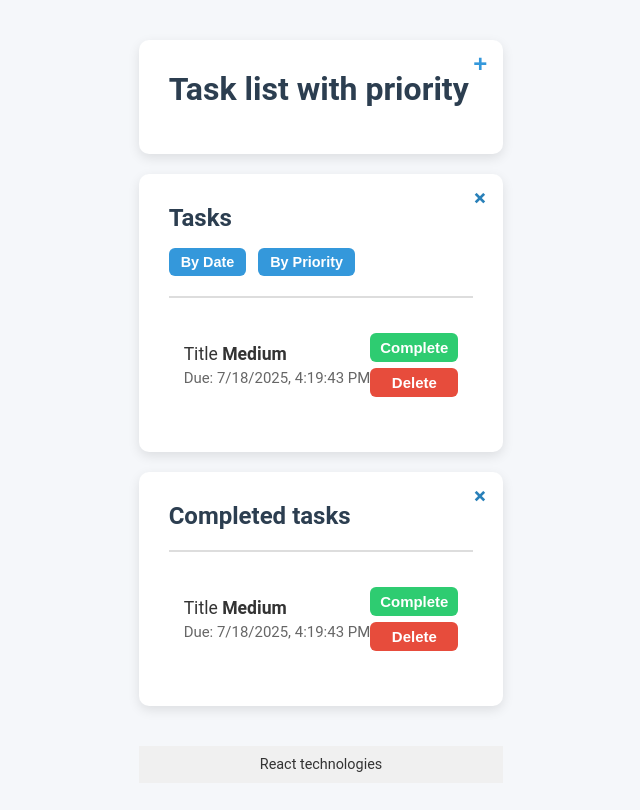
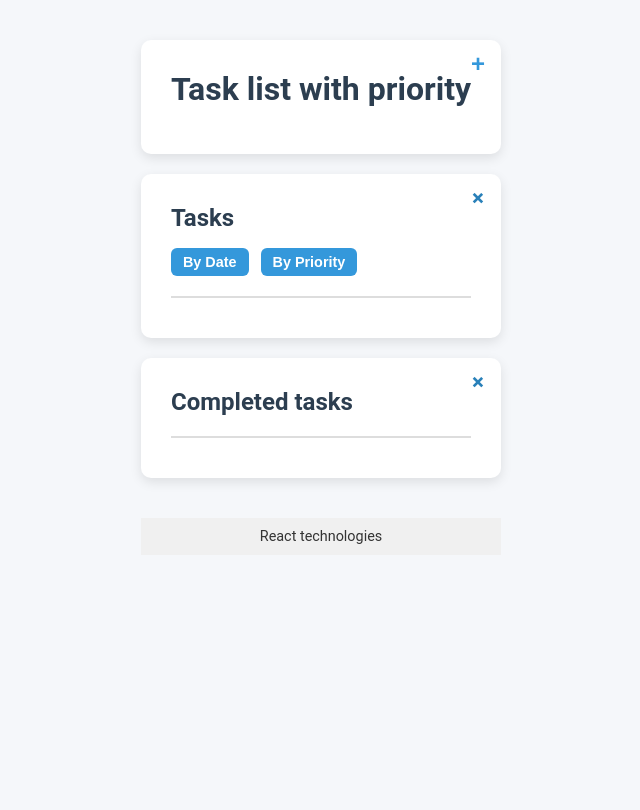
Before and after one commit to Filichkin/taskList, a React app: page / in a window 1280 px wide. Shown: the top 810 px of the page, without its empty margins (319-959 px from the left). Built offline with nearby package versions, Linux system fonts and the light colour scheme; the HTML template or start-up script is replaced by a standard one.

Commit message:
upd TaskList

```diff
--- a/src/App.jsx
+++ b/src/App.jsx
@@ -22,6 +22,9 @@
   }
 
   console.log(tasks);
+
+  const activeTasks = tasks.filter(task => !task.completed);
+  const compliredTasks = tasks.filter(task => task.completed);
 
   return (
   <div className="app">
@@ -48,7 +51,7 @@
         <button className="sort-button">By Date</button>
         <button className="sort-button">By Priority</button>
       </div>
-      {openSection.tasks && <TaskList />}
+      {openSection.tasks && <TaskList activeTasks={activeTasks}/>}
     </div>
 
     <div className="completed-task-container">
@@ -109,10 +112,13 @@
   );
 }
 
-function TaskList() {
+function TaskList({ activeTasks }) {
+
   return (
     <ul className="task-list">
-      <TaskItem />
+      {activeTasks.map((task) => (
+        <TaskItem task={task} key={task.id}/>
+        ))}
     </ul>
   );
 }
@@ -120,20 +126,22 @@
 function CompletedTaskList() {
   return (
     <ul className="completed-task-list">
-      <TaskItem />
+      {/* <TaskItem /> */}
     </ul>
   )
 }
 
-function TaskItem() {
+function TaskItem({ task }) {
+  const {title, priority, deadline, id} = task
+
   return (
-    <li className="task-item ">
+    <li className={`task-item ${priority.toLowerCase()}`}>
       <div className="task-info">
         <div>
-          Title <strong>Medium</strong>
+          {title} <strong>{priority}</strong>
         </div>
         <div className="task-deadline">
-          Due: {new Date().toLocaleString()}
+          Due: {new Date(deadline).toLocaleString()}
 
         </div>
       </div>
```
